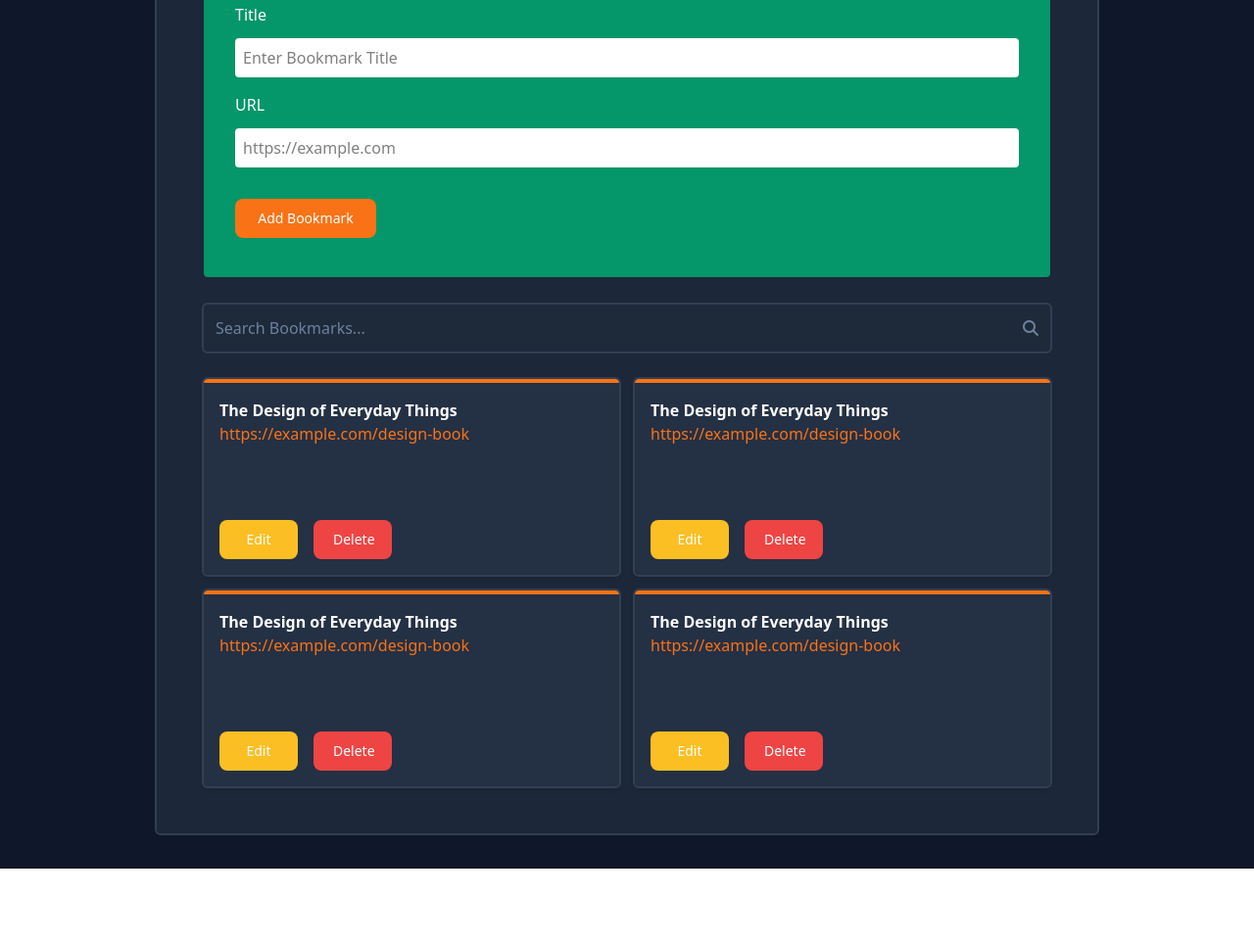
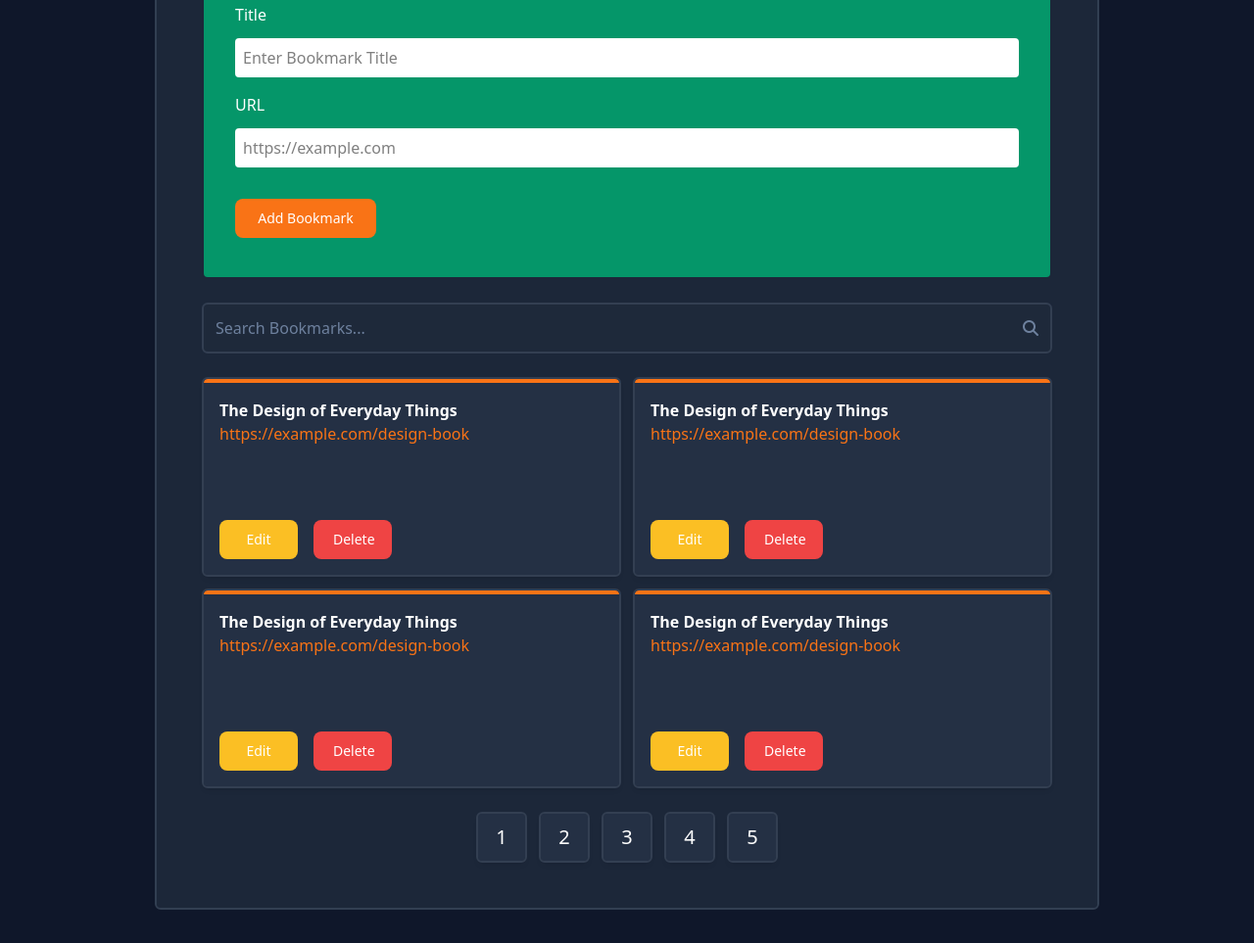
Before and after one commit to AhmedMahmoud6/LinkVault, a plain HTML site: page index.html in a window 1280 px wide. Shown: the part 269-1232 px from the top of the page at 98% size. Before the commit the page ends 1156 px from the top, so only its background shows below. Drawn offline with nearby package versions, Linux system fonts and the light colour scheme.

Commit message:
pagination

```diff
--- a/index.html
+++ b/index.html
@@ -10,7 +10,7 @@
     />
     <script src="https://cdn.jsdelivr.net/npm/@tailwindcss/browser@4"></script>
   </head>
-  <body>
+  <body class="bg-[#0f172a]">
     <div
       class="parent bg-[#0f172a] h-fit flex flex-col gap-3 items-center py-9"
     >
@@ -20,7 +20,9 @@
         class="vault bg-[#1c2739] w-9/12 outline-2 outline-[#323f52] rounded p-12 flex flex-col gap-7 max-[768px]:w-11/12 max-[550px]:p-3 max-[550px]:w-full"
       >
         <div class="add bg-[#059669] w-full rounded p-8">
-          <h1 class="text-white font-bold text-3xl mb-4">Add New Bookmark</h1>
+          <h1 class="text-white font-bold text-3xl mb-4 max-[550px]:text-2xl">
+            Add New Bookmark
+          </h1>
           <div class="details flex flex-col gap-3">
             <span class="text-white">Title</span>
             <input
@@ -54,16 +56,6 @@
           <i class="fa-solid fa-magnifying-glass text-[#6e819e]"></i>
         </div>
         <div class="bookmarks grid grid-cols-2 max-[1200px]:grid-cols-1 gap-4">
-          <!-- <div
-            class="empty-state text-center flex flex-col items-center w-full my-10"
-          >
-            <i class="fa-solid fa-bookmark text-6xl text-[#8b4d27] mb-4"></i>
-            <h3 class="text-[#e2e8f0] font-bold mb-2 text-2xl">
-              No bookmarks found
-            </h3>
-            <p class="text-[#5d6c83]">Try adjusting your search or filters</p>
-          </div> -->
-
           <div
             class="task bg-[#243044] border-t-4 border-[#f97316] h-50 p-4 flex flex-col justify-between rounded outline-2 outline-[#333f52] cursor-pointer shadow-md hover:-translate-y-2 transition-all"
           >
@@ -177,6 +169,49 @@
             </div>
           </div>
         </div>
+
+        <div class="pagination flex gap-4 justify-center">
+          <div
+            class="bg-[#243044] active active:bg-[#059669] w-12 h-12 rounded outline-2 outline-[#333f52] cursor-pointer shadow-md text-white flex justify-center items-center text-xl"
+            id="page-1"
+          >
+            1
+          </div>
+          <div
+            class="bg-[#243044] active active:bg-[#059669] w-12 h-12 rounded outline-2 outline-[#333f52] cursor-pointer shadow-md text-white flex justify-center items-center text-xl"
+            id="page-1"
+          >
+            2
+          </div>
+          <div
+            class="bg-[#243044] active active:bg-[#059669] w-12 h-12 rounded outline-2 outline-[#333f52] cursor-pointer shadow-md text-white flex justify-center items-center text-xl"
+            id="page-1"
+          >
+            3
+          </div>
+          <div
+            class="bg-[#243044] active active:bg-[#059669] w-12 h-12 rounded outline-2 outline-[#333f52] cursor-pointer shadow-md text-white flex justify-center items-center text-xl"
+            id="page-1"
+          >
+            4
+          </div>
+          <div
+            class="bg-[#243044] active active:bg-[#059669] w-12 h-12 rounded outline-2 outline-[#333f52] cursor-pointer shadow-md text-white flex justify-center items-center text-xl"
+            id="page-1"
+          >
+            5
+          </div>
+        </div>
+
+        <!-- <div
+          class="empty-state text-center flex flex-col items-center w-full my-10"
+        >
+          <i class="fa-solid fa-bookmark text-6xl text-[#8b4d27] mb-4"></i>
+          <h3 class="text-[#e2e8f0] font-bold mb-2 text-2xl">
+            No bookmarks found
+          </h3>
+          <p class="text-[#5d6c83]">Try adjusting your search or filters</p>
+        </div> -->
       </div>
     </div>
   </body>
```
